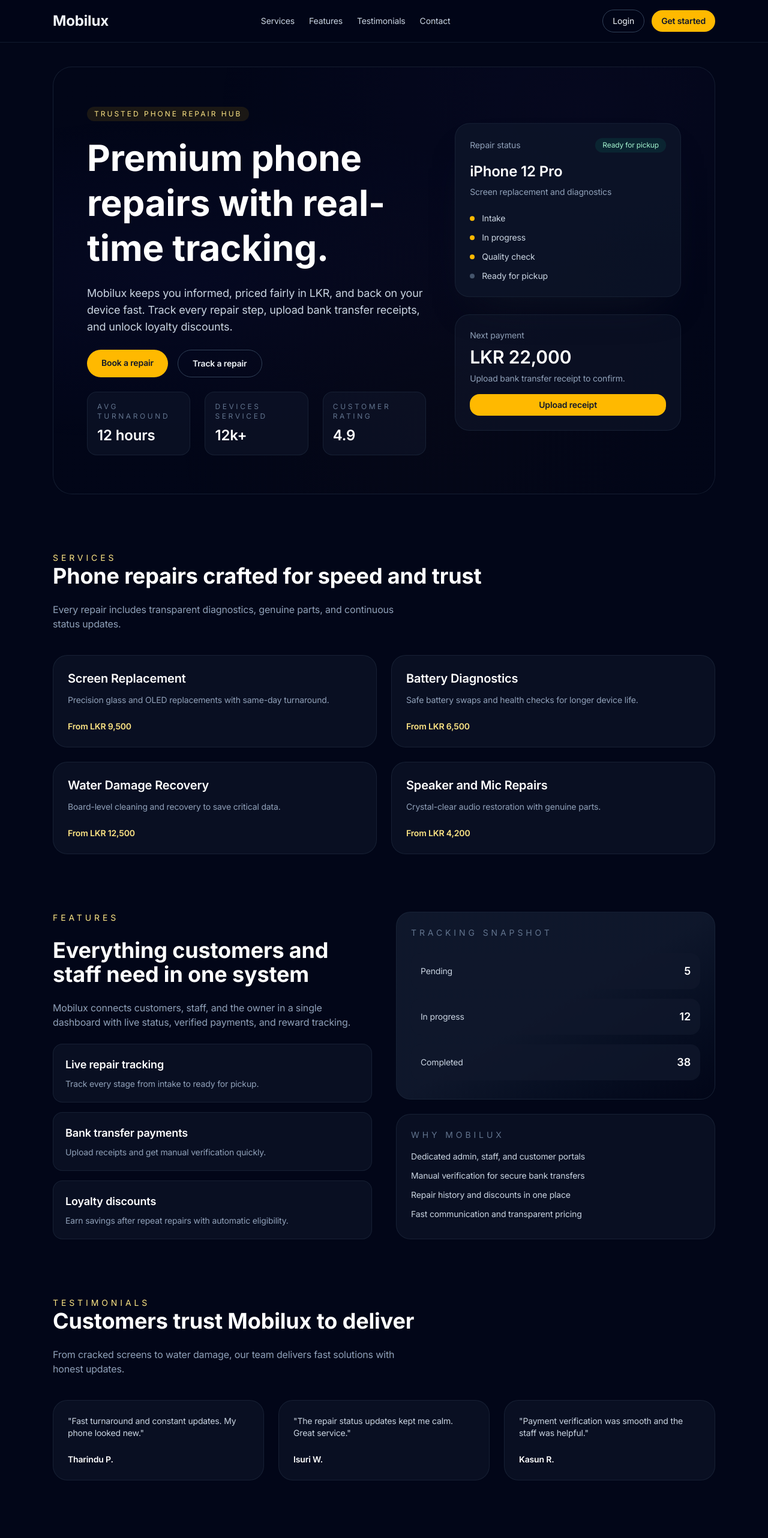
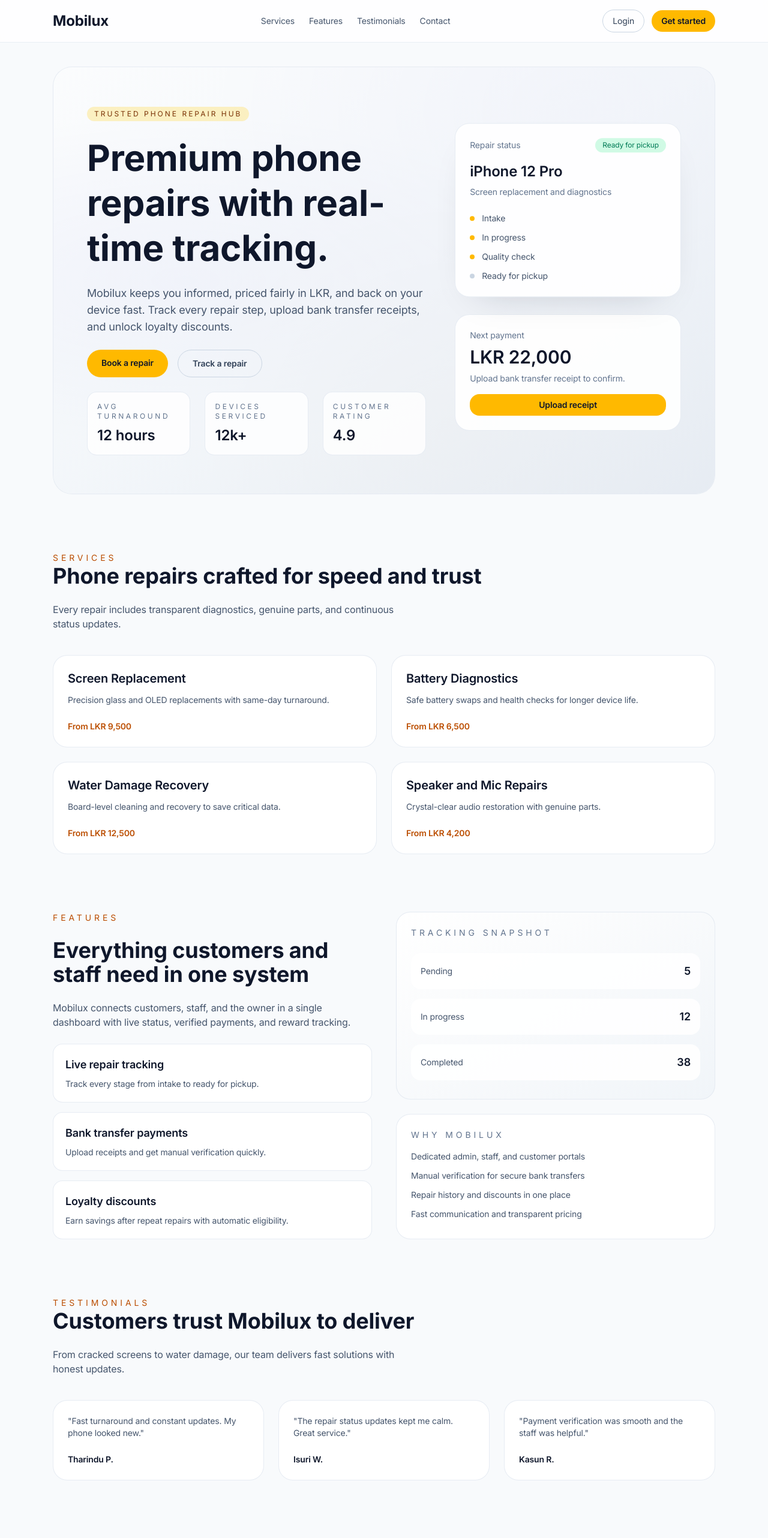
Before and after one commit to gayashvihangana/Mobilux, a Next.js app in the folder frontend/: page / in a window 1280 px wide. Shown: the top 2564 px of the page at 60% size. Built offline with nearby package versions, Linux system fonts and the light colour scheme.

Commit message:
style: update UI colors and improve text readability across the homepage

```diff
--- a/frontend/src/app/page.tsx
+++ b/frontend/src/app/page.tsx
@@ -55,30 +55,30 @@
 
 export default function Home() {
   return (
-    <div className="min-h-screen bg-slate-950 text-slate-100">
-      <header className="sticky top-0 z-30 border-b border-slate-800/60 bg-slate-950/80 backdrop-blur">
+    <div className="min-h-screen bg-slate-50 text-slate-900">
+      <header className="sticky top-0 z-30 border-b border-slate-200/70 bg-white/80 backdrop-blur">
         <div className="mx-auto flex w-full max-w-6xl items-center justify-between px-6 py-4">
-          <Link href="/" className="font-display text-2xl text-shadow-glow">
+          <Link href="/" className="font-display text-2xl text-slate-900">
             Mobilux
           </Link>
-          <nav className="hidden items-center gap-6 text-sm text-slate-300 md:flex">
-            <a href="#services" className="transition hover:text-white">
+          <nav className="hidden items-center gap-6 text-sm text-slate-600 md:flex">
+            <a href="#services" className="transition hover:text-slate-900">
               Services
             </a>
-            <a href="#features" className="transition hover:text-white">
+            <a href="#features" className="transition hover:text-slate-900">
               Features
             </a>
-            <a href="#testimonials" className="transition hover:text-white">
+            <a href="#testimonials" className="transition hover:text-slate-900">
               Testimonials
             </a>
-            <a href="#contact" className="transition hover:text-white">
+            <a href="#contact" className="transition hover:text-slate-900">
               Contact
             </a>
           </nav>
           <div className="flex items-center gap-3">
             <Link
               href="/login"
-              className="rounded-full border border-slate-700 px-4 py-2 text-sm transition hover:border-slate-500"
+              className="rounded-full border border-slate-300 px-4 py-2 text-sm text-slate-700 transition hover:border-slate-400"
             >
               Login
             </Link>
@@ -93,17 +93,17 @@
       </header>
 
       <main className="mx-auto flex w-full max-w-6xl flex-col gap-24 px-6 pb-24">
-        <section className="relative mt-10 overflow-hidden rounded-[32px] border border-slate-800/70 bg-mesh px-8 py-16 md:px-14">
-          <div className="absolute inset-0 bg-gradient-to-br from-slate-950/10 via-slate-950/40 to-slate-950/80" />
+        <section className="relative mt-10 overflow-hidden rounded-[32px] border border-slate-200/80 bg-mesh px-8 py-16 md:px-14">
+          <div className="absolute inset-0 bg-gradient-to-br from-white/40 via-slate-100/70 to-slate-200/80" />
           <div className="relative z-10 grid gap-12 md:grid-cols-[1.2fr_0.8fr] md:items-center">
             <div className="space-y-6">
-              <p className="inline-flex items-center gap-2 rounded-full bg-amber-400/10 px-3 py-1 text-xs uppercase tracking-[0.25em] text-amber-200">
+              <p className="inline-flex items-center gap-2 rounded-full bg-amber-200/50 px-3 py-1 text-xs uppercase tracking-[0.25em] text-amber-900">
                 Trusted phone repair hub
               </p>
-              <h1 className="font-display text-4xl leading-tight text-white text-shadow-glow md:text-6xl">
+              <h1 className="font-display text-4xl leading-tight text-slate-900 md:text-6xl">
                 Premium phone repairs with real-time tracking.
               </h1>
-              <p className="max-w-xl text-lg text-slate-300">
+              <p className="max-w-xl text-lg text-slate-600">
                 Mobilux keeps you informed, priced fairly in LKR, and back on your device fast.
                 Track every repair step, upload bank transfer receipts, and unlock loyalty discounts.
               </p>
@@ -116,7 +116,7 @@
                 </Link>
                 <Link
                   href="/login"
-                  className="rounded-full border border-slate-700 px-6 py-3 text-sm font-semibold text-slate-100 transition hover:border-slate-500"
+                  className="rounded-full border border-slate-300 px-6 py-3 text-sm font-semibold text-slate-700 transition hover:border-slate-400"
                 >
                   Track a repair
                 </Link>
@@ -127,38 +127,38 @@
                   { label: "Devices serviced", value: "12k+" },
                   { label: "Customer rating", value: "4.9" },
                 ].map((stat) => (
-                  <div key={stat.label} className="rounded-2xl border border-slate-800/70 bg-slate-900/60 p-4">
+                  <div key={stat.label} className="rounded-2xl border border-slate-200/80 bg-white/80 p-4">
                     <p className="text-xs uppercase tracking-[0.3em] text-slate-500">
                       {stat.label}
                     </p>
-                    <p className="mt-2 text-2xl font-semibold text-white">{stat.value}</p>
+                    <p className="mt-2 text-2xl font-semibold text-slate-900">{stat.value}</p>
                   </div>
                 ))}
               </div>
             </div>
             <div className="relative space-y-4">
-              <div className="animate-float rounded-3xl border border-slate-800/70 bg-slate-900/70 p-6 shadow-[0_35px_70px_-40px_rgba(17,24,39,0.9)]">
+              <div className="animate-float rounded-3xl border border-slate-200/80 bg-white/90 p-6 shadow-[0_25px_60px_-40px_rgba(15,23,42,0.25)]">
                 <div className="flex items-center justify-between">
-                  <p className="text-sm text-slate-400">Repair status</p>
-                  <span className="rounded-full bg-emerald-400/10 px-3 py-1 text-xs text-emerald-200">
+                  <p className="text-sm text-slate-500">Repair status</p>
+                  <span className="rounded-full bg-emerald-100 px-3 py-1 text-xs text-emerald-700">
                     Ready for pickup
                   </span>
                 </div>
-                <h3 className="mt-4 text-2xl font-semibold text-white">iPhone 12 Pro</h3>
-                <p className="mt-2 text-sm text-slate-400">Screen replacement and diagnostics</p>
+                <h3 className="mt-4 text-2xl font-semibold text-slate-900">iPhone 12 Pro</h3>
+                <p className="mt-2 text-sm text-slate-500">Screen replacement and diagnostics</p>
                 <div className="mt-6 space-y-3">
                   {["Intake", "In progress", "Quality check", "Ready for pickup"].map((step, index) => (
-                    <div key={step} className="flex items-center gap-3 text-sm text-slate-300">
-                      <span className={`h-2 w-2 rounded-full ${index > 2 ? "bg-slate-600" : "bg-amber-400"}`} />
+                    <div key={step} className="flex items-center gap-3 text-sm text-slate-600">
+                      <span className={`h-2 w-2 rounded-full ${index > 2 ? "bg-slate-300" : "bg-amber-400"}`} />
                       {step}
                     </div>
                   ))}
                 </div>
               </div>
-              <div className="rounded-3xl border border-slate-800/70 bg-slate-900/60 p-6">
-                <p className="text-sm text-slate-400">Next payment</p>
-                <p className="mt-2 text-3xl font-semibold text-white">LKR 22,000</p>
-                <p className="mt-2 text-sm text-slate-400">Upload bank transfer receipt to confirm.</p>
+              <div className="rounded-3xl border border-slate-200/80 bg-white/90 p-6">
+                <p className="text-sm text-slate-500">Next payment</p>
+                <p className="mt-2 text-3xl font-semibold text-slate-900">LKR 22,000</p>
+                <p className="mt-2 text-sm text-slate-500">Upload bank transfer receipt to confirm.</p>
                 <button className="mt-4 w-full rounded-2xl bg-amber-400 px-4 py-2 text-sm font-semibold text-slate-900">
                   Upload receipt
                 </button>
@@ -170,12 +170,12 @@
         <section id="services" className="space-y-10">
           <div className="flex flex-wrap items-end justify-between gap-6">
             <div>
-              <p className="text-sm uppercase tracking-[0.35em] text-amber-200">Services</p>
-              <h2 className="font-display text-3xl text-white md:text-4xl">
+              <p className="text-sm uppercase tracking-[0.35em] text-amber-700">Services</p>
+              <h2 className="font-display text-3xl text-slate-900 md:text-4xl">
                 Phone repairs crafted for speed and trust
               </h2>
             </div>
-            <p className="max-w-xl text-slate-400">
+            <p className="max-w-xl text-slate-600">
               Every repair includes transparent diagnostics, genuine parts, and continuous status updates.
             </p>
           </div>
@@ -183,12 +183,12 @@
             {services.map((service, index) => (
               <div
                 key={service.title}
-                className="animate-fade-up rounded-3xl border border-slate-800/70 bg-slate-900/60 p-6"
+                className="animate-fade-up rounded-3xl border border-slate-200/80 bg-white/90 p-6"
                 style={{ animationDelay: `${index * 80}ms` }}
               >
-                <h3 className="text-xl font-semibold text-white">{service.title}</h3>
-                <p className="mt-3 text-sm text-slate-400">{service.description}</p>
-                <p className="mt-6 text-sm font-semibold text-amber-200">{service.price}</p>
+                <h3 className="text-xl font-semibold text-slate-900">{service.title}</h3>
+                <p className="mt-3 text-sm text-slate-600">{service.description}</p>
+                <p className="mt-6 text-sm font-semibold text-amber-700">{service.price}</p>
               </div>
             ))}
           </div>
@@ -196,25 +196,25 @@
 
         <section id="features" className="grid gap-10 md:grid-cols-[1fr_1fr]">
           <div className="space-y-6">
-            <p className="text-sm uppercase tracking-[0.35em] text-amber-200">Features</p>
-            <h2 className="font-display text-3xl text-white md:text-4xl">
+            <p className="text-sm uppercase tracking-[0.35em] text-amber-700">Features</p>
+            <h2 className="font-display text-3xl text-slate-900 md:text-4xl">
               Everything customers and staff need in one system
             </h2>
-            <p className="text-slate-400">
+            <p className="text-slate-600">
               Mobilux connects customers, staff, and the owner in a single dashboard with live status,
               verified payments, and reward tracking.
             </p>
             <div className="grid gap-4">
               {features.map((feature) => (
-                <div key={feature.title} className="rounded-2xl border border-slate-800/70 bg-slate-900/60 p-5">
-                  <h3 className="text-lg font-semibold text-white">{feature.title}</h3>
-                  <p className="mt-2 text-sm text-slate-400">{feature.description}</p>
+                <div key={feature.title} className="rounded-2xl border border-slate-200/80 bg-white/90 p-5">
+                  <h3 className="text-lg font-semibold text-slate-900">{feature.title}</h3>
+                  <p className="mt-2 text-sm text-slate-600">{feature.description}</p>
                 </div>
               ))}
             </div>
           </div>
           <div className="grid gap-6">
-            <div className="rounded-3xl border border-slate-800/70 bg-gradient-to-br from-slate-900 via-slate-900 to-slate-950 p-6">
+            <div className="rounded-3xl border border-slate-200/80 bg-gradient-to-br from-white via-slate-50 to-slate-100 p-6">
               <p className="text-sm uppercase tracking-[0.35em] text-slate-500">Tracking snapshot</p>
               <div className="mt-6 space-y-4">
                 {[
@@ -222,16 +222,16 @@
                   { label: "In progress", count: 12 },
                   { label: "Completed", count: 38 },
                 ].map((item) => (
-                  <div key={item.label} className="flex items-center justify-between rounded-2xl bg-slate-900/80 p-4">
-                    <span className="text-sm text-slate-300">{item.label}</span>
-                    <span className="text-lg font-semibold text-white">{item.count}</span>
+                  <div key={item.label} className="flex items-center justify-between rounded-2xl bg-white/90 p-4">
+                    <span className="text-sm text-slate-600">{item.label}</span>
+                    <span className="text-lg font-semibold text-slate-900">{item.count}</span>
                   </div>
                 ))}
               </div>
             </div>
-            <div className="rounded-3xl border border-slate-800/70 bg-slate-900/60 p-6">
+            <div className="rounded-3xl border border-slate-200/80 bg-white/90 p-6">
               <p className="text-sm uppercase tracking-[0.35em] text-slate-500">Why Mobilux</p>
-              <ul className="mt-4 space-y-3 text-sm text-slate-300">
+              <ul className="mt-4 space-y-3 text-sm text-slate-600">
                 <li>Dedicated admin, staff, and customer portals</li>
                 <li>Manual verification for secure bank transfers</li>
                 <li>Repair history and discounts in one place</li>
@@ -244,42 +244,42 @@
         <section id="testimonials" className="space-y-10">
           <div className="flex flex-wrap items-center justify-between gap-6">
             <div>
-              <p className="text-sm uppercase tracking-[0.35em] text-amber-200">Testimonials</p>
-              <h2 className="font-display text-3xl text-white md:text-4xl">
+              <p className="text-sm uppercase tracking-[0.35em] text-amber-700">Testimonials</p>
+              <h2 className="font-display text-3xl text-slate-900 md:text-4xl">
                 Customers trust Mobilux to deliver
               </h2>
             </div>
-            <p className="max-w-xl text-slate-400">
+            <p className="max-w-xl text-slate-600">
               From cracked screens to water damage, our team delivers fast solutions with honest updates.
             </p>
           </div>
           <div className="grid gap-6 md:grid-cols-3">
             {testimonials.map((testimonial) => (
-              <div key={testimonial.name} className="rounded-3xl border border-slate-800/70 bg-slate-900/60 p-6">
-                <p className="text-sm text-slate-300">&quot;{testimonial.quote}&quot;</p>
-                <p className="mt-6 text-sm font-semibold text-white">{testimonial.name}</p>
+              <div key={testimonial.name} className="rounded-3xl border border-slate-200/80 bg-white/90 p-6">
+                <p className="text-sm text-slate-600">&quot;{testimonial.quote}&quot;</p>
+                <p className="mt-6 text-sm font-semibold text-slate-900">{testimonial.name}</p>
               </div>
             ))}
           </div>
         </section>
 
         <section id="contact" className="grid gap-10 md:grid-cols-[1.1fr_0.9fr]">
-          <div className="rounded-3xl border border-slate-800/70 bg-slate-900/60 p-8">
-            <p className="text-sm uppercase tracking-[0.35em] text-amber-200">Contact</p>
-            <h2 className="mt-4 font-display text-3xl text-white md:text-4xl">Talk to a Mobilux specialist</h2>
-            <p className="mt-4 text-slate-400">
+          <div className="rounded-3xl border border-slate-200/80 bg-white/90 p-8">
+            <p className="text-sm uppercase tracking-[0.35em] text-amber-700">Contact</p>
+            <h2 className="mt-4 font-display text-3xl text-slate-900 md:text-4xl">Talk to a Mobilux specialist</h2>
+            <p className="mt-4 text-slate-600">
               Visit us in-store or send a message. We respond within one business day.
             </p>
-            <div className="mt-8 space-y-4 text-sm text-slate-300">
-              <div className="flex items-center justify-between border-b border-slate-800/60 pb-3">
+            <div className="mt-8 space-y-4 text-sm text-slate-600">
+              <div className="flex items-center justify-between border-b border-slate-200/70 pb-3">
                 <span>Phone</span>
                 <span>+94 11 234 5678</span>
               </div>
-              <div className="flex items-center justify-between border-b border-slate-800/60 pb-3">
+              <div className="flex items-center justify-between border-b border-slate-200/70 pb-3">
                 <span>Email</span>
                 <span>support@mobilux.lk</span>
               </div>
-              <div className="flex items-center justify-between border-b border-slate-800/60 pb-3">
+              <div className="flex items-center justify-between border-b border-slate-200/70 pb-3">
                 <span>Location</span>
                 <span>Colombo 07, Sri Lanka</span>
               </div>
@@ -289,20 +289,20 @@
               </div>
             </div>
           </div>
-          <form className="rounded-3xl border border-slate-800/70 bg-slate-900/60 p-8">
-            <h3 className="text-xl font-semibold text-white">Send a message</h3>
+          <form className="rounded-3xl border border-slate-200/80 bg-white/90 p-8">
+            <h3 className="text-xl font-semibold text-slate-900">Send a message</h3>
             <div className="mt-6 space-y-4">
               <input
-                className="w-full rounded-2xl border border-slate-700 bg-slate-950/60 px-4 py-3 text-sm text-white placeholder:text-slate-500"
+                className="w-full rounded-2xl border border-slate-300 bg-white px-4 py-3 text-sm text-slate-900 placeholder:text-slate-400"
                 placeholder="Full name"
               />
               <input
-                className="w-full rounded-2xl border border-slate-700 bg-slate-950/60 px-4 py-3 text-sm text-white placeholder:text-slate-500"
+                className="w-full rounded-2xl border border-slate-300 bg-white px-4 py-3 text-sm text-slate-900 placeholder:text-slate-400"
                 placeholder="Email address"
                 type="email"
               />
               <textarea
-                className="min-h-[140px] w-full rounded-2xl border border-slate-700 bg-slate-950/60 px-4 py-3 text-sm text-white placeholder:text-slate-500"
+                className="min-h-[140px] w-full rounded-2xl border border-slate-300 bg-white px-4 py-3 text-sm text-slate-900 placeholder:text-slate-400"
                 placeholder="Tell us about the issue"
               />
               <button
@@ -319,14 +319,14 @@
         </section>
       </main>
 
-      <footer className="border-t border-slate-800/60 bg-slate-950/80">
+      <footer className="border-t border-slate-200/70 bg-white/80">
         <div className="mx-auto flex w-full max-w-6xl flex-col gap-4 px-6 py-8 text-sm text-slate-500 md:flex-row md:items-center md:justify-between">
           <span>Mobilux Phone Repair. All prices in LKR.</span>
           <div className="flex items-center gap-4">
-            <Link href="/login" className="transition hover:text-white">
+            <Link href="/login" className="transition hover:text-slate-900">
               Login
             </Link>
-            <Link href="/signup" className="transition hover:text-white">
+            <Link href="/signup" className="transition hover:text-slate-900">
               Create account
             </Link>
           </div>
```
